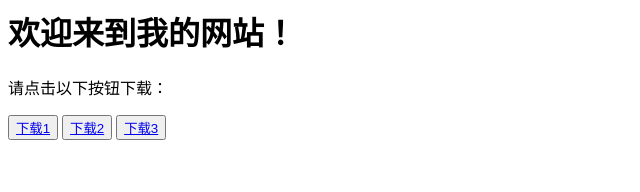
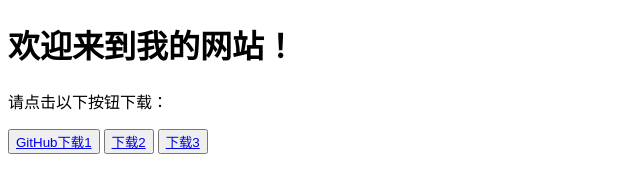
Before and after one commit to mmzm0808/Mich_Index, a plain HTML site: page index.html in a window 1280 px wide. Shown: the whole page, without its empty margins (0-640 px from the left). Drawn offline with Linux system fonts and the light colour scheme.

Commit message:
Add files via upload

```diff
--- a/index.html
+++ b/index.html
@@ -1,3 +1,4 @@
+<!DOCTYPE html>
 <html>
 <head>
 	<title>我的网站</title>
@@ -7,7 +8,7 @@
 
 	<p>请点击以下按钮下载：</p>
 
-	<button><a href="https://github.com/mmzm0808/Mich/archive/refs/heads/main.zip">下载1</a></button>
+	<button><a href="https://github.com/mmzm0808/Mich/archive/refs/heads/main.zip">GitHub下载1</a></button>
 
 	<button><a href="https://gitee.com/metalee/mich/repository/archive/zip01.zip">下载2</a></button>
 
```
